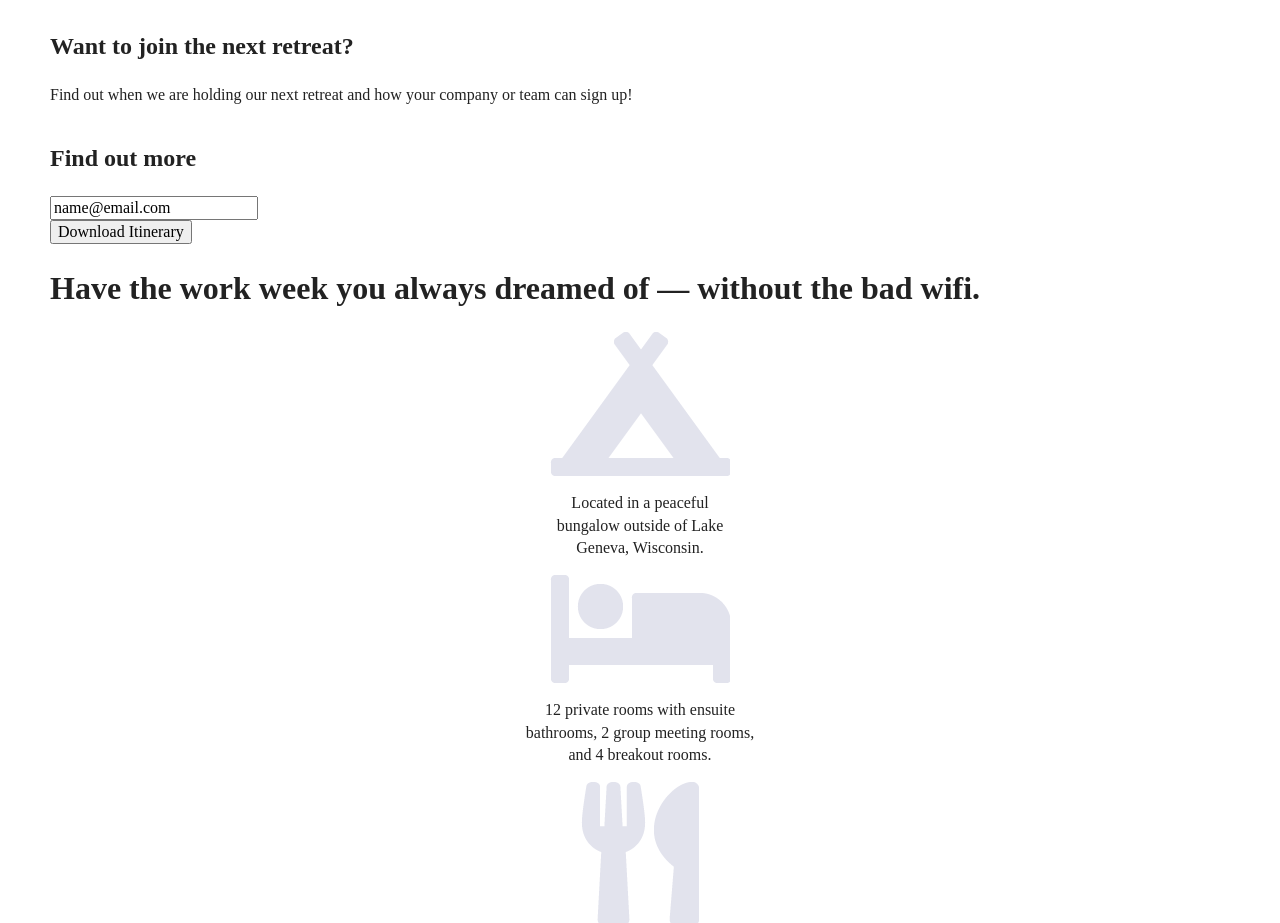
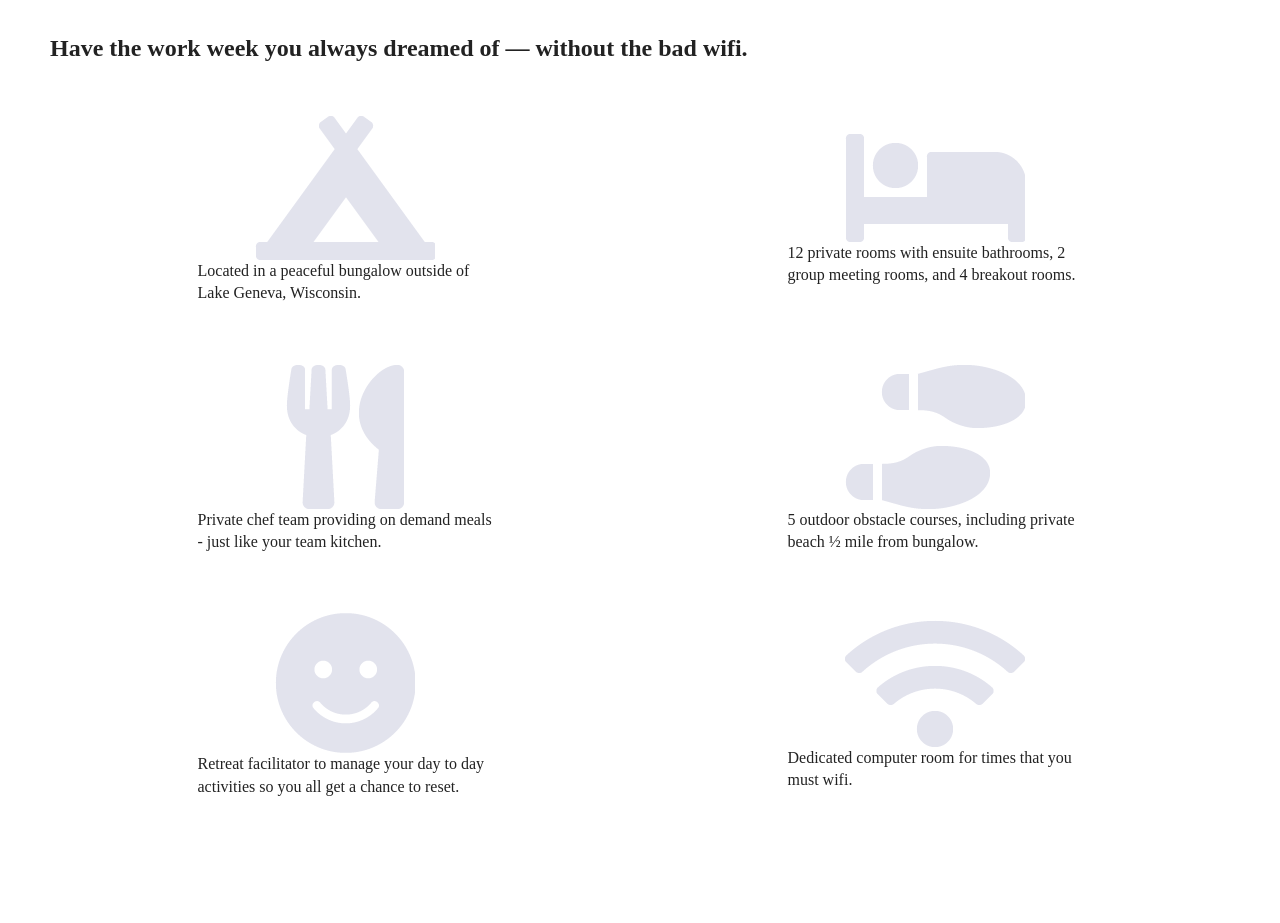
Before and after one commit to emmy-html/unplugged-retreat, a plain HTML site: page index.html in a window 1280 px wide. Shown: the part 344-1267 px from the top of the page. Drawn offline with Linux system fonts and the light colour scheme.

Commit message:
Added tablet styles

```diff
--- a/css/main.css
+++ b/css/main.css
@@ -100,10 +100,15 @@
     margin: 0 50px;
   }
 
+  .features,
+  .reviews,
+  .footer-content {
+    margin: 100px 0;
+  }
+
   header,
   footer,
-  .features-content,
-  .features-item {
+  .features-content {
     display: flex;
     justify-content: center;
     align-items: center;
@@ -114,7 +119,8 @@
   }
 
   .logo {
-    width: 100%;
+    width: 220px;
+    height: 40px;
   }
   nav ul {
     list-style-type: none;
@@ -124,27 +130,112 @@
     display: inline-block;
   }
 
+  /* Hero */
+
   .hero-content {
     display: flex;
     justify-content: flex-start;
     align-items: flex-start;
-  }
-
-  .features-content {
     flex-direction: column;
   }
 
-  .features-item p {
-    width: 44%;
-    text-align: center;
+  /* Features */
+
+  .features-conter {
+    display: flex;
+    justify-content: center;
+    flex-flow: row wrap;
+  }
+
+  .features-content h2 {
+    margin-bottom: 60px;
+  }
+
+  .features-content article {
+    width: 63%;
+    margin: 30px 0;
+  }
+
+  .features-content .features-items {
+    display: flex;
+    justify-content: center;
+    align-items: center;
+    flex-flow: row wrap;
+  }
+
+  .features-content p {
+    margin: 0;
   }
 
   footer {
-    flex-direction: column;
-    text-align: center;
-  }
+      flex-direction: column;
+      text-align: center;
+    }
 
 
+  /* Tablet Styles */
+
+  @media (min-width: 768px) {
+
+    header {
+      flex-direction: row;
+      justify-content: space-between;
+    }
+
+    /* Hero */
+
+    .hero-content {
+      display: flex;
+      justify-content: space-between;
+      flex-direction: row;
+    }
+
+    .hero-item {
+      width: 33%;
+    }
+
+    .hero h1 {
+      width: 75%;
+    }
+
+
+    /* Features */
+    .features article {
+      display: flex;
+      justify-content: center;
+      align-items: center;
+      flex-flow: column wrap;
+      flex-basis: 50%;
+    }
+
+    .features .features-item-description {
+      width: 50%;
+    }
+
+    /* Reviews */
+
+    .reviews-content {
+      display: flex;
+      flex-direction: row;
+    }
+
+    .reviews-content article {
+      width: 50%;
+    }
+
+    /* Footer */
+
+    footer .footer-content {
+      width: 65%;
+    }
+
+    .footer-content {
+      display: flex;
+      justify-content: space-between;
+      align-items: center;
+    }
+
+  }
 
 
   /* ==========================================================================
--- a/index.html
+++ b/index.html
@@ -36,8 +36,7 @@
       <p>Find out when we are holding our next retreat and how your
         company or team can sign up!</p>
       </div>
-    </div>
-    <div class="hero-content">
+
       <div class="hero-item">
       <h2>Find out more</h2>
       <form>
@@ -49,36 +48,45 @@
   </section>
 
   <section class="features">
-    <h1>Have the work week you always dreamed of — without the bad wifi.</h1>
+      <h2>Have the work week you always dreamed of — without the bad wifi.</h2>
       <div class="features-content">
+      <div class="features-items">
+        <article>
           <img src="./img/campground.png" alt="Campfire" />
-        <div class="features-item">
-        <p>Located in a peaceful bungalow outside of Lake Geneva, Wisconsin.</p>
-        </div>
-
+          <p class="features-item-description">
+            Located in a peaceful bungalow outside of Lake Geneva, Wisconsin.
+          </p>
+        </article>
+        <article>
           <img src="./img/bed.png" alt="Bed" />
-        <div class="features-item">
-        <p>12 private rooms with ensuite bathrooms, 2 group meeting rooms, and 4 breakout rooms.</p>
-        </div>
-
+          <p class="features-item-description">
+            12 private rooms with ensuite bathrooms, 2 group meeting rooms, and 4 breakout rooms.
+          </p>
+        </article>
+        <article>
           <img src="./img/utensils.png" alt="Utensils" />
-        <div class="features-item">
-        <p>Private chef team providing on demand meals - just like your team kitchen.</p>
-        </div>
-
+          <p class="features-item-description">
+            Private chef team providing on demand meals - just like your team kitchen.
+          </p>
+        </article>
+        <article>
           <img src="./img/shoe-prints.png" alt="Shoeprints" />
-        <div class="features-item">
-        <p>5 outdoor obstacle courses, including private beach ½ mile from bungalow.</p>
-        </div>
-
+          <p class="features-item-description">
+            5 outdoor obstacle courses, including private beach ½ mile from bungalow.
+          </p>
+        </article>
+        <article>
           <img src="./img/smile.png" alt="Smile" />
-        <div class="features-item">
-        <p>Retreat facilitator to manage your day to day activities so you all get a chance to reset.</p>
-        </div>
-
+          <p class="features-item-description">
+            Retreat facilitator to manage your day to day activities so you all get a chance to reset.
+          </p>
+        </article>
+        <article>
           <img src="./img/wifi.png" alt="WiFi" />
-        <div class="features-item">
-        <p>Dedicated computer room for times that you must wifi.</p>
+          <p class="features-item-description">
+            Dedicated computer room for times that you must wifi.
+          </p>
+        </article>
       </div>
       </div>
   </section>
@@ -86,24 +94,30 @@
   <section class="reviews">
     <h1>Be a better team in 5 days, like these.</h1>
       <div class="reviews-content">
+        <article>
         <img src="#" alt="LaCrue Bottling Co." />
-    </div>
-    <div class="reviews-content">
+        </article>
+        <article>
+          <h2>LaCrue Bottling Co.<br>
+            October 2017</h2>
         <p>Lorem ipsum dolor sit amet, consectetur adipiscing elit, sed do eiusmod tempor incididunt ut labore et dolore magna aliqua. Ut enim ad minim veniam, quis nostrud exercitation ullamco laboris nisi ut aliquip ex ea commodo consequat. Duis aute irure dolor in reprehenderit in voluptate velit esse cillum dolore.</p>
+        </article>
       </div>
   </section>
 
   <footer>
     <div class="footer-content">
+      <article>
         <h1>Contact</h1>
         <p>555-555-5555<br>
           hello@unplugged.com</p>
-    </div>
-    <div class="footer-content">
+      </article>
+      <article>
         <h1>Social</h1>
           <a href="#">Facebook</a>
           <a href="#">Twitter</a>
           <a href="#">Instagram</a>
+      </article>
     </div>
     </footer>
 </body>
```
Lines whose indentation alone changed are shown as unchanged.
